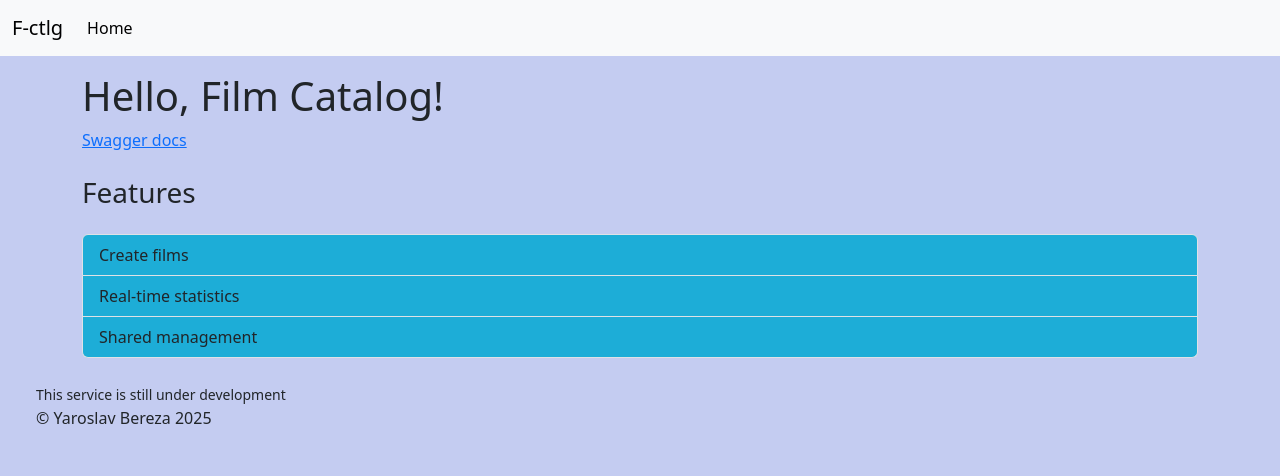
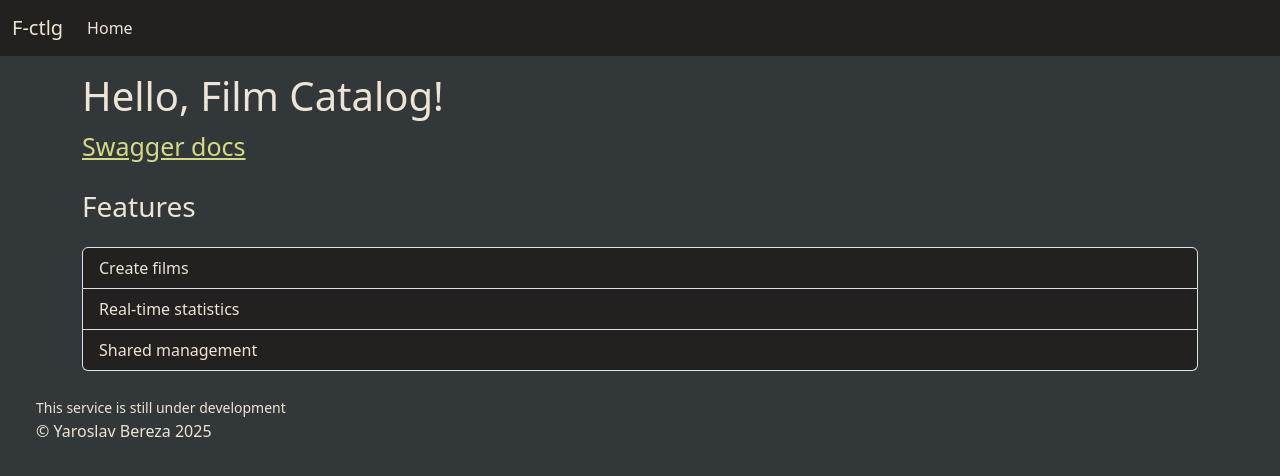
Before and after one commit to yaros2106/FastAPI-Film-Catalog, a FastAPI app: page / in a window 1280 px wide. Shown: the top 476 px of the page. Run offline with FastAPI, Linux system fonts and the light colour scheme.

Commit message:
decoration with CSS

```diff
--- a/film-catalog/static/css/styles.css
+++ b/film-catalog/static/css/styles.css
@@ -1,7 +1,40 @@
 body {
-  background-color: #c4ccf1;
+  background-color: #323839;
+  color: #eee4d4;
+}
+
+.navbar {
+  background-color: #232020;
+}
+
+.navbar-brand {
+  color: #eee4d4;
+}
+
+.navbar-brand:hover {
+  color: #9c8f84;
+  transition: color .4s;
+}
+
+.nav-link {
+  color: #eee4d4;
+}
+
+.nav-link:hover {
+  color: #9c8f84;
+  transition: color .4s;
+}
+
+.navbar-toggler {
+  background-color: #eee4d4;
+}
+
+.docs-link {
+  color: #d4d986;
+  font-size: 25px;
 }
 
 .feature-item {
-  background-color: #1dadd7;
+  background-color: #232020;
+  color: #eee4d4;
 }
--- a/film-catalog/templates/components/navbar.html
+++ b/film-catalog/templates/components/navbar.html
@@ -1,4 +1,4 @@
-<nav class="navbar navbar-expand-sm bg-body-tertiary">
+<nav class="navbar navbar-expand-sm">
   <div class="container-fluid">
     <a class="navbar-brand" href="/">F-ctlg</a>
     <button class="navbar-toggler" type="button" data-bs-toggle="collapse" data-bs-target="#navbarNav"
@@ -8,7 +8,7 @@
     <div class="collapse navbar-collapse" id="navbarNav">
       <ul class="navbar-nav">
         <li class="nav-item">
-          <a class="nav-link active" aria-current="page" href="/">Home</a>
+          <a class="nav-link" aria-current="page" href="/">Home</a>
         </li>
       </ul>
     </div>
--- a/film-catalog/templates/home.html
+++ b/film-catalog/templates/home.html
@@ -5,11 +5,11 @@
 {% block main %}
 	<h1>Hello, Film Catalog!</h1>
   <div>
-    <a href="/docs">Swagger docs</a>
+    <a class="docs-link" href="/docs">Swagger docs</a>
   </div>
 
   <h3 class="my-4">Features</h3>
-  <ul class="list-group list-features">
+  <ul class="list-group">
     {% for feature in features %}
       <li class="list-group-item feature-item">{{ feature }}</li>
     {% endfor %}
```
